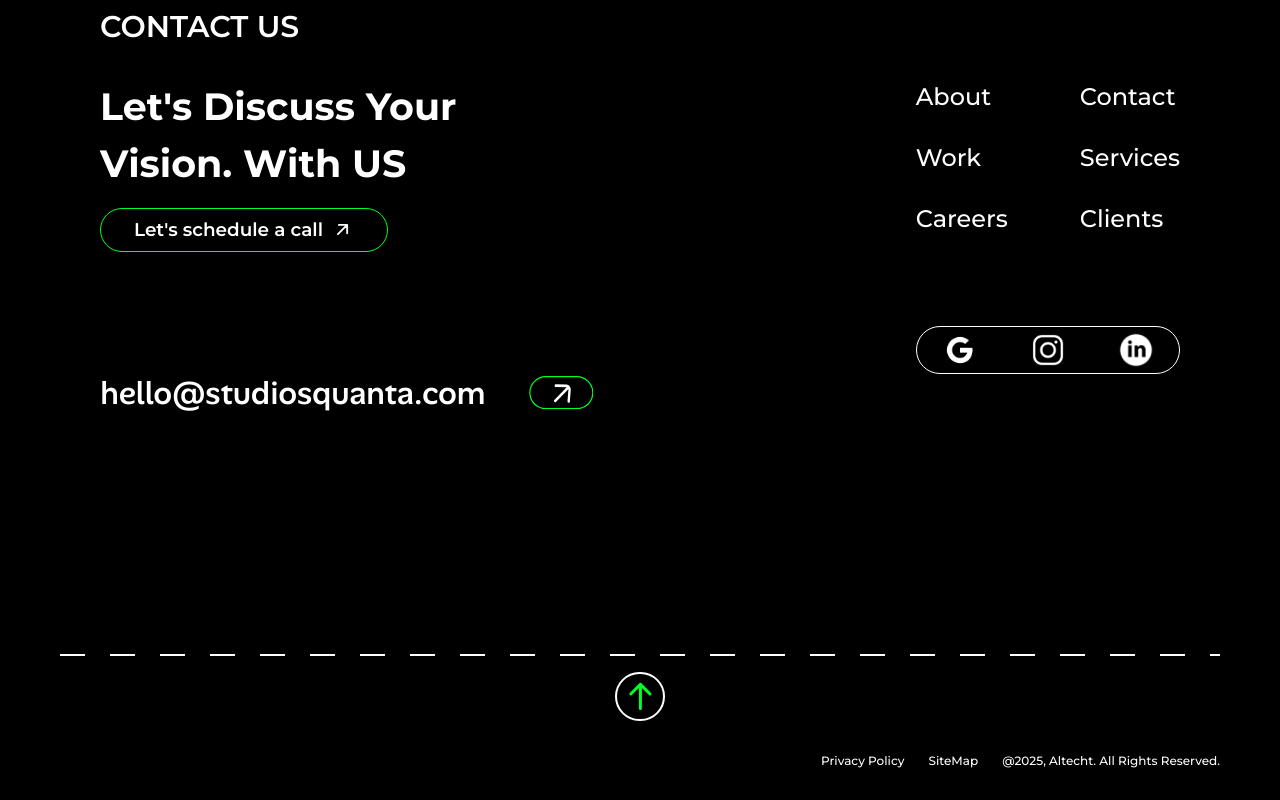
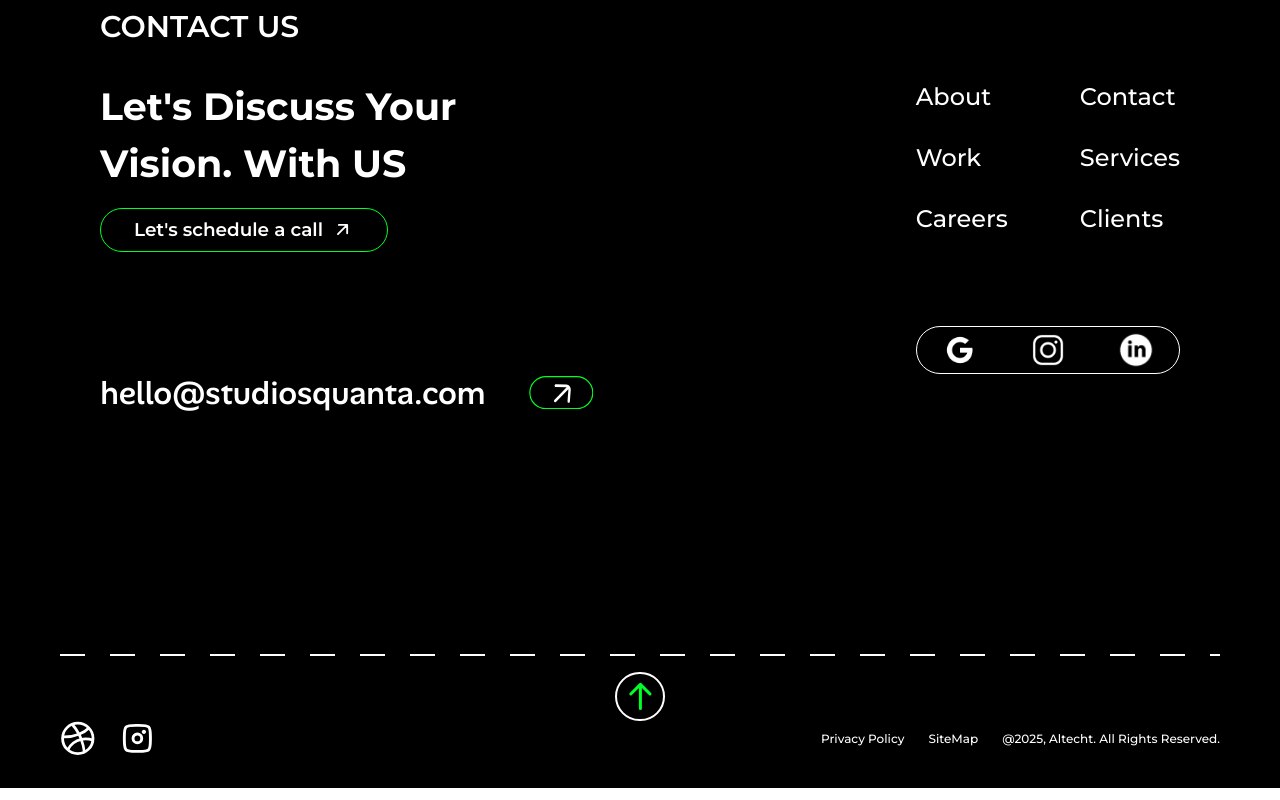
Before and after one commit to atharvsankpal7/Studio-Squanta, a React (Vite) app: page /client in a window 1280 px wide. Shown: the part 2902-3702 px from the top of the page. Built offline with nearby package versions, Linux system fonts and the light colour scheme.

Commit message:
updated footer

```diff
--- a/src/components/Footer.jsx
+++ b/src/components/Footer.jsx
@@ -249,7 +249,12 @@ const Footer = () => {
           </div>
 
           {/* Right - Footer Links */}
-          <div className="flex flex-col sm:flex-row justify-end items-center gap-3 sm:gap-6 text-white text-center sm:text-right mt-6 sm:mt-8">
+          <div className="flex justify-between items-center">
+            <div className="flex gap-3 sm:gap-6">
+              <img src="/icons/dribble_svgrepo.com.svg" alt="" />
+              <img src="/icons/insta_svgrepo.com.svg" alt="" />
+            </div>
+            <div className="flex flex-col sm:flex-row justify-end items-center gap-3 sm:gap-6 text-white text-center sm:text-right ">
               <a
                 href="#"
                 className="hover:opacity-75 transition-opacity duration-200"
@@ -287,6 +292,7 @@ const Footer = () => {
               </span>
             </div>
           </div>
+        </div>
 
         {/* --- MODIFIED SECTION END --- */}
       </footer>
```
Also changed, not shown: public/icons/dribble_svgrepo.com.svg (added), public/icons/insta_svgrepo.com.svg (added). Lines whose indentation alone changed are shown as unchanged.
